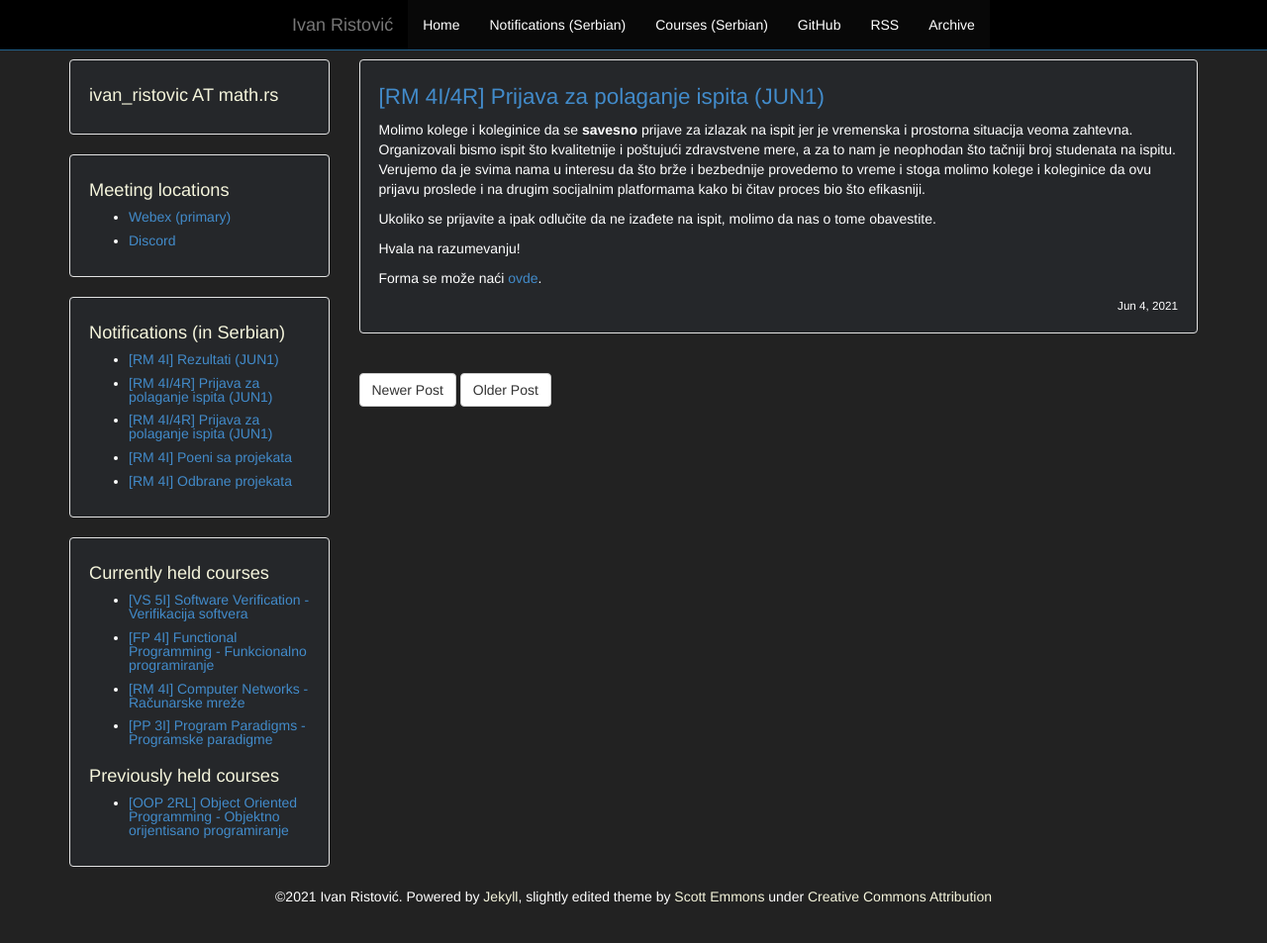
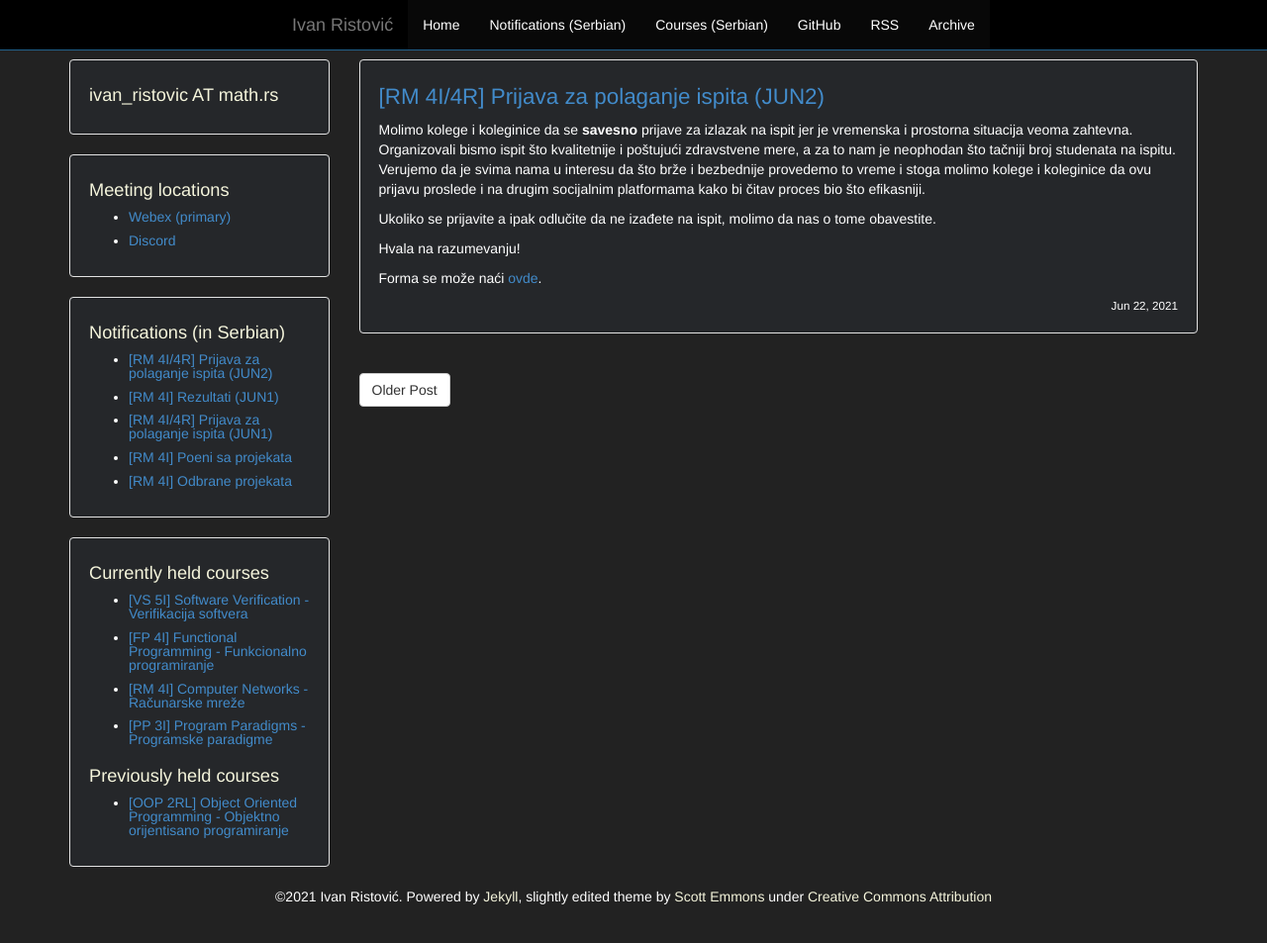
Before and after one commit to ivan-ristovic/ivan-ristovic.github.io, a Jekyll site: the page built from _posts/2020_2021/2021-06-22-rm-apply.md, in a window 1280 px wide and 986 px high. Shown: the top 953 px of the window at 99% size. Built offline with Jekyll 4.4.1, drawn with Linux system fonts in a browser that asks for light colours; comment, search, counter and statistics services are not loaded.

Commit message:
[RM] JUN2 apply

```diff
--- a/_posts/2020_2021/2021-06-22-rm-apply.md
+++ b/_posts/2020_2021/2021-06-22-rm-apply.md
@@ -1,8 +1,8 @@
 ---
 layout: post
 course: RM 4I/4R
-title: "Prijava za polaganje ispita (JUN1)"
-date: 2021-06-04 10:00:00 +0100
+title: "Prijava za polaganje ispita (JUN2)"
+date: 2021-06-22 10:00:00 +0100
 comments: true
 ---
 
```
